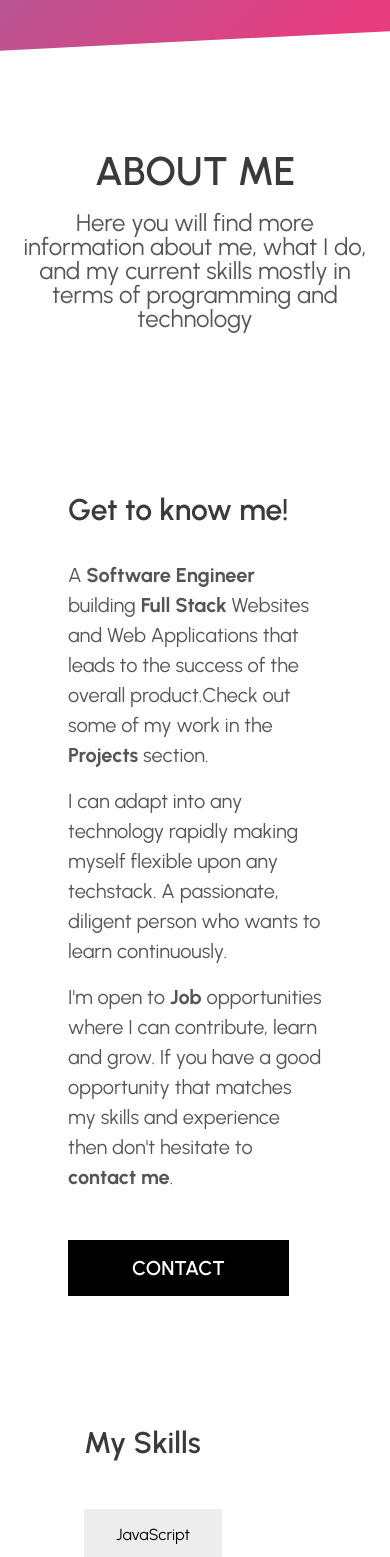
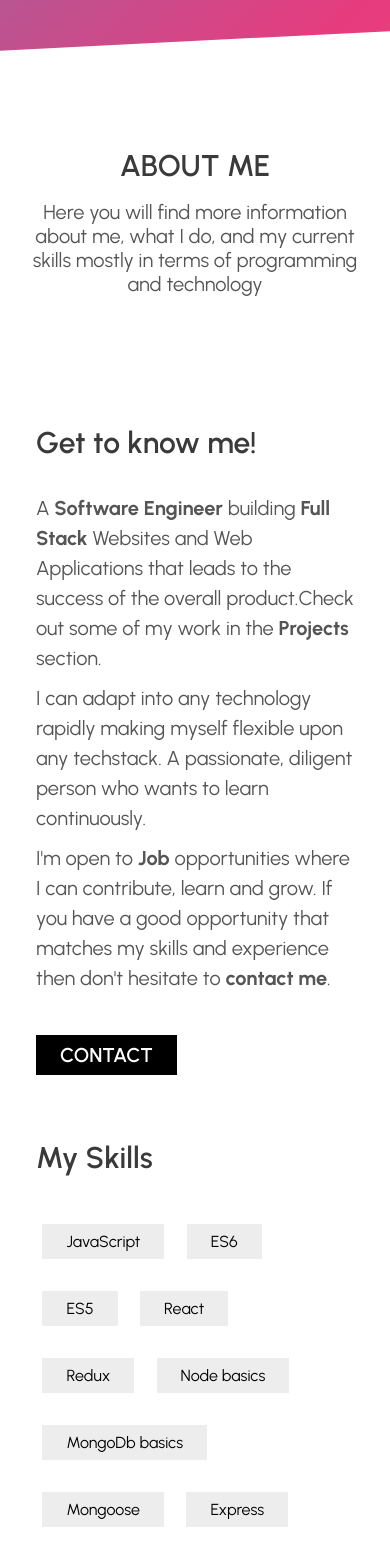
Before and after one commit to Neekhill/nikhil_portfolio, a React (Create React App) app: page / in a window 390 px wide. Shown: the part 860-2417 px from the top of the page. Built offline with nearby package versions, Linux system fonts and the light colour scheme.

Commit message:
made about  me component responsive

```diff
--- a/src/components/AboutMe.jsx
+++ b/src/components/AboutMe.jsx
@@ -1,6 +1,6 @@
 import React from "react";
 import styled from "styled-components";
-import { tabletPlus } from "../responsive";
+import { largeMobile, mobile, tabletPlus } from "../responsive";
 
 const AboutMeConatiner = styled.div`
   margin-top: 5rem;
@@ -16,6 +16,7 @@ const TopTitle = styled.h2`
   text-align: center;
   padding: 1rem 2rem;
   color: #3a3a3a;
+  ${largeMobile({ fontSize: "30px" })}
 `;
 const TopDesc = styled.p`
   font-size: 24px;
@@ -23,6 +24,7 @@ const TopDesc = styled.p`
   max-width: 60rem;
   line-height: 1.5rem;
   text-align: center;
+  ${largeMobile({ fontSize: "20px" })}
 
   margin: 0 auto;
 `;
@@ -34,6 +36,7 @@ const Bottom = styled.div`
 const Left = styled.div`
   flex: 1;
   padding: 3rem;
+  ${largeMobile({ padding: "1rem" })}
 `;
 const LeftTitle = styled.h3`
   font-size: 30px;
@@ -46,6 +49,7 @@ const LeftDesc = styled.p`
   color: #555;
   padding-bottom: 1rem;
   line-height: 1.5;
+  ${largeMobile({ fontSize: "20px", paddingBottom: "10px" })}
 `;
 const Bold = styled.b``;
 const LeftButton = styled.button`
@@ -56,10 +60,12 @@ const LeftButton = styled.button`
   color: #fff;
   border: none;
   margin-top: 2rem;
+  ${largeMobile({ padding: "0.5rem 1.5rem", fontSize: "16" })}
 `;
 const Right = styled.div`
   flex: 1;
   margin: 3rem;
+  ${largeMobile({ margin: "1rem" })}
 `;
 const RightTitle = styled.div`
   font-size: 30px;
@@ -67,6 +73,7 @@ const RightTitle = styled.div`
   padding: 2rem 0;
   margin-left: 1rem;
   color: #3a3a3a;
+  ${tabletPlus({ marginLeft: "0rem" })}
 `;
 const RightSkillsContainer = styled.div`
   display: flex;
@@ -76,6 +83,8 @@ const Skill = styled.div`
   padding: 1rem 2rem;
   margin: 1rem;
   background-color: #ededed;
+  ${tabletPlus({ marginLeft: "0.4rem" })}
+  ${largeMobile({ padding: "0.5rem 1.5rem" })}
 `;
 const AboutMe = () => {
   return (
--- a/src/components/Project.jsx
+++ b/src/components/Project.jsx
@@ -4,25 +4,26 @@ import { largeMobile, mobile, tablet, tabletPlus } from "../responsive";
 const ProjectContainer = styled.div`
   display: flex;
   margin: 2rem;
-  padding: 1.5rem;
+  padding: 1.5rem 0rem 1.5rem 1.5rem;
+
   -webkit-box-shadow: 0px 0px 15px -10px rgba(0, 0, 0, 0.75);
   box-shadow: 0px 0px 15px -10px rgba(0, 0, 0, 0.75);
   ${tabletPlus({ flexDirection: "column", height: "55vh" })}
-  ${tablet({ padding: "10px", margin: "30px 0", height: "60vh" })}
-  ${largeMobile({ height: "70vh" })}
+  ${tablet({ padding: "10px", margin: "30px 0", height: "70vh" })}
+  ${largeMobile({ height: "85vh" })}
   ${mobile({ height: "80vh" })}
 `;
 const ProjectLeft = styled.div`
   flex: 1;
   width: 50%;
-  height: 50vh;
+  height: 40vh;
   margin: 20px 10px;
   border: 2px solid rgb(243, 242, 242);
   border-radius: 10px 10px 0px 0px;
   overflow: hidden;
   ${tabletPlus({
-    width: "90%",
-    height: "40vh",
+    width: "93%",
+    height: "50vh",
     overflow: "hidden",
   })}
 `;
--- a/src/responsive.js
+++ b/src/responsive.js
@@ -9,7 +9,7 @@ const mobile = (props) => {
 };
 const largeMobile = (props) => {
   return css`
-    @media only screen and (max-width: 500px) {
+    @media only screen and (max-width: 560px) {
       ${props}
     }
   `;
```
